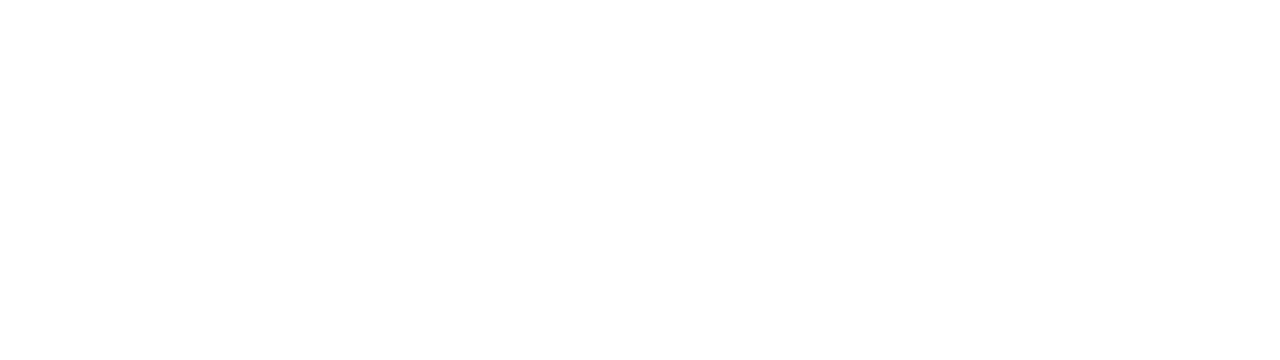
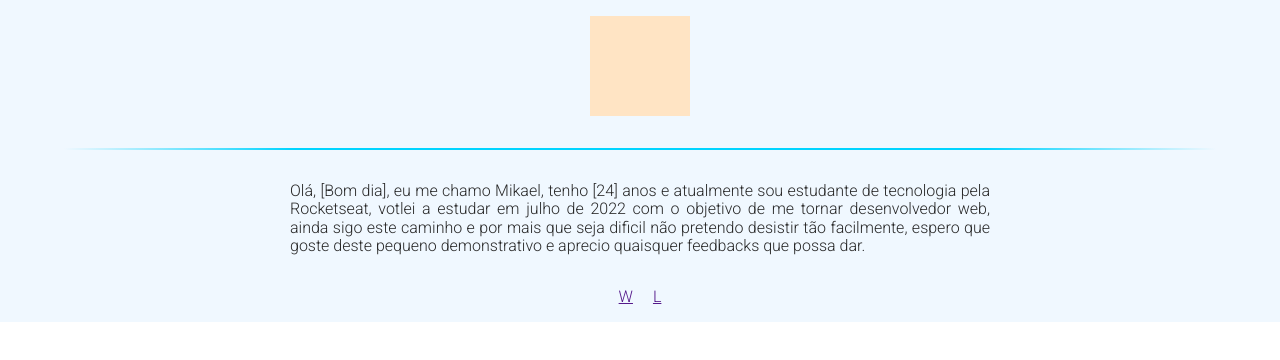
Before and after one commit to Mikael-f-s/Projeto-Curriculo, a website: page index.html in a window 1280 px wide. Drawn offline with nearby package versions, Linux system fonts and the light colour scheme.

Commit message:
mod html and css, pre header

```diff
--- a/index.html
+++ b/index.html
@@ -4,13 +4,29 @@
     <meta charset="UTF-8">
     <meta http-equiv="X-UA-Compatible" content="IE=edge">
     <meta name="viewport" content="width=device-width, initial-scale=1.0">
+    <!--Fontes-->
+    <link rel="preconnect" href="https://fonts.googleapis.com">
+    <link rel="preconnect" href="https://fonts.gstatic.com" crossorigin>
+    <link href="https://fonts.googleapis.com/css2?family=Roboto:ital,wght@0,100;0,300;0,500;1,500&display=swap" rel="stylesheet">
+
+    <!--CSS-->
     <link rel="stylesheet" type="text/css" href="node_modules/normalize.css/normalize.css">
     <link rel="stylesheet" type="text/css" href="style/style.css">
     <title>Prototipo Currículo</title>
 </head>
 <body>
     <script src="script/script.js"></script>
-        <header></header>
+        <header id="header">
+            <div><img src="" alt=""></div>
+            <div></div>
+            <p>Olá, [Bom dia], eu me chamo Mikael, tenho [24] anos e atualmente sou estudante de tecnologia pela Rocketseat, votlei a estudar em julho de 2022 com o objetivo de me tornar desenvolvedor web, ainda sigo este caminho e por mais que seja dificil não pretendo desistir tão facilmente, espero que goste deste pequeno demonstrativo e aprecio quaisquer feedbacks que possa dar.</p>
+            <nav>
+                <ul>
+                    <li><a href="">W</a></li>
+                    <li><a href="">L</a></li>
+                </ul>
+            </nav>
+        </header>
         <main></main>
         <footer></footer>
 </body>
--- a/style/style.css
+++ b/style/style.css
@@ -0,0 +1,47 @@
+@import url('https://fonts.googleapis.com/css2?family=Roboto:ital,wght@0,100;0,300;0,500;1,500&display=swap');
+
+#header {
+    background-color:rgb(240, 248, 255);
+    display: flex;
+    flex-flow: nowrap column;
+    justify-content: center;
+    align-items: center;
+    font-family: 'Roboto', sans-serif;
+    font-weight: 300;
+    color: rgb(40, 40, 40);
+}
+
+#header div, p, nav {
+    margin: 1em;
+}
+
+#header div:first-child {
+    width: 100px;
+    height: 100px;
+    background: bisque;
+    margin: 1em;
+}
+
+#header div {
+    background: linear-gradient(90deg, rgba(0,212,255,0) 0%, rgba(0,212,255,1) 20%, rgba(0,212,255,1) 80%, rgba(0,212,255,0) 100%);
+    width: 90%;
+    height: 2px;
+}
+
+#header p {
+    max-width: 700px;
+    text-align: justify;
+}
+
+#header nav ul {
+    margin: 0;
+    padding: 0;
+    list-style-type: none;
+    display: flex;
+    flex-flow: nowrap row;
+    justify-content: center;
+}
+
+#header nav ul li {
+    margin: 0px 10px;
+}
```
